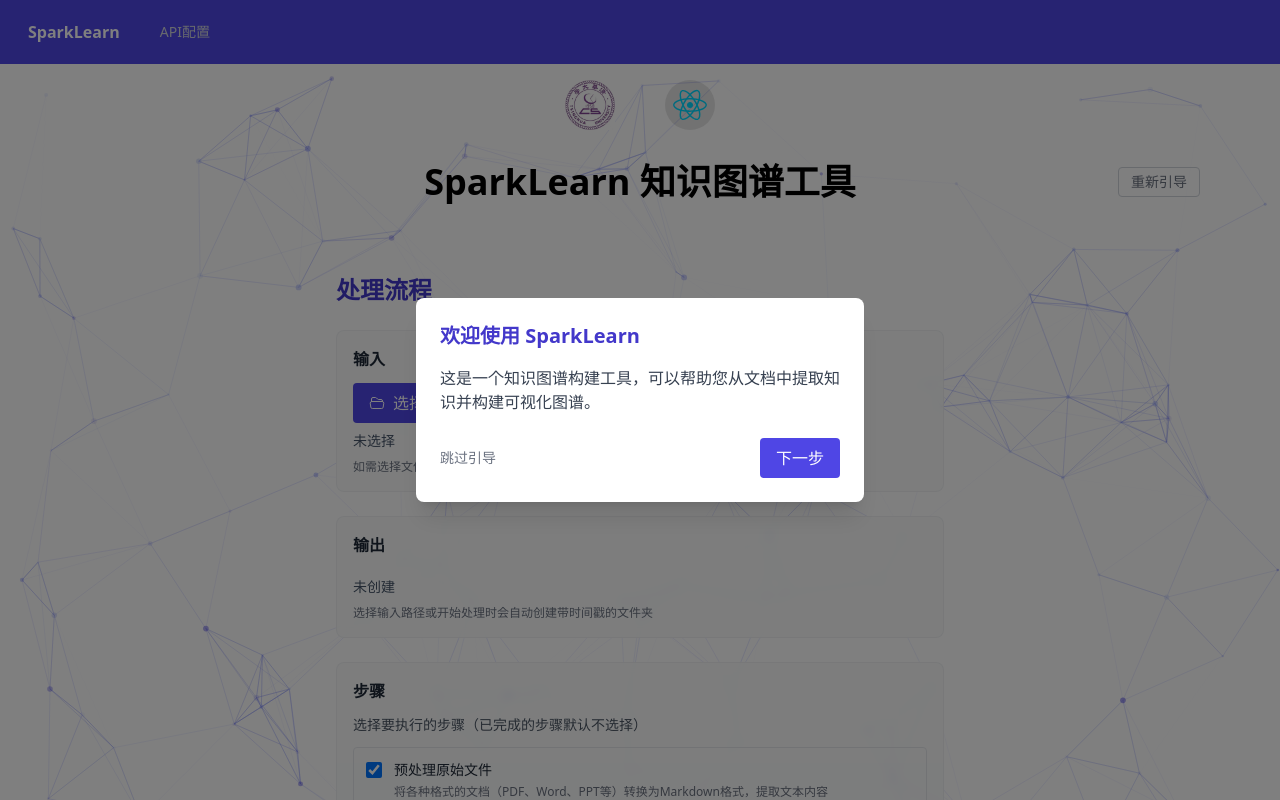
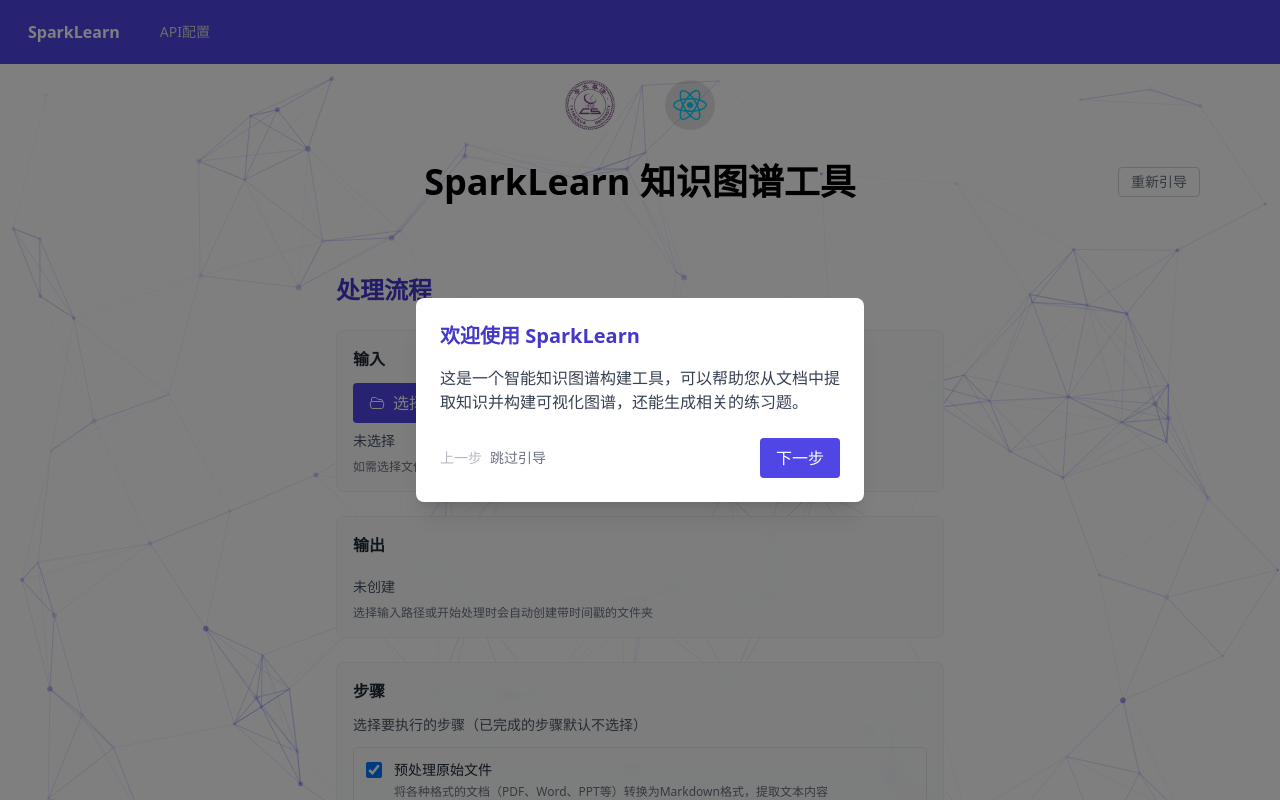
Before and after one commit to yks23/SparkLearn-WebUI, a React (Vite) app in the folder web/: page / in a window 1280 px wide. Both pictures are taken after a click on the button "开始学习". Shown: the top 800 px of the page. Built offline with nearby package versions, Linux system fonts and the light colour scheme.

Commit message:
引导优化

```diff
--- a/web/src/pages/Root.jsx
+++ b/web/src/pages/Root.jsx
@@ -26,17 +26,37 @@
   const guideSteps = [
     {
       title: "欢迎使用 SparkLearn",
-      content: "这是一个知识图谱构建工具，可以帮助您从文档中提取知识并构建可视化图谱。",
+      content: "这是一个智能知识图谱构建工具，可以帮助您从文档中提取知识并构建可视化图谱，还能生成相关的练习题。",
       action: "下一步"
     },
     {
-      title: "基本使用流程",
-      content: "1. 选择输入文件或文件夹\n2. 选择要执行的步骤\n3. 点击开始处理\n4. 查看进度日志",
+      title: "第一步：配置处理流程",
+      content: "1. 选择输入文件或文件夹（支持PDF、Word、PPT、TXT等格式）\n2. 选择输出目录保存处理结果\n3. 勾选需要执行的步骤（可以一次性勾选所有步骤）\n4. 点击'开始处理'按钮\n\n系统会自动按顺序执行：文档预处理 → 知识增广 → 构建知识图谱",
       action: "下一步"
     },
     {
-      title: "注意事项",
-      content: "• 支持PDF、Word、PPT等格式\n• 处理时间取决于文档大小\n• 如遇错误请查看详细日志",
+      title: "第二步：查看处理进度",
+      content: "1. 在进度条中查看当前执行步骤\n2. 在日志区域查看详细处理信息\n3. 系统会自动跳过已完成的步骤\n4. 等待所有步骤完成\n\n处理时间取决于文档大小，大文档可能需要几分钟。",
+      action: "下一步"
+    },
+    {
+      title: "第三步：查看知识图谱",
+      content: "1. 处理完成后，在'知识图谱预览'区域查看生成的图谱\n2. 可以放大、缩小、拖拽查看不同部分\n3. 点击节点查看详细信息\n4. 图谱会自动保存为图片格式（可在输出文件夹/tree/graph/下找到）\n\n这里展示了所有提取的概念和它们之间的关联关系。",
+      action: "下一步"
+    },
+    {
+      title: "第四步：选择概念生成题目",
+      content: "1. 在知识图谱中点击感兴趣的概念节点\n2. 或者在下拉菜单中选择特定概念\n3. 选择题目类型（选择题、填空题、简答题等）\n4. 设置题目数量和难度\n5. 点击'生成题目'按钮\n\n系统会根据选中的概念自动生成相关的练习题。",
+      action: "下一步"
+    },
+    {
+      title: "第五步：查看和导出题目",
+      content: "1. 查看生成的题目列表\n2. 可以编辑或删除不满意的题目\n3. 点击'导出题目'保存为文件\n4. 支持多种格式：Word、PDF、JSON等\n\n生成的题目可以直接用于教学或学习测试。",
+      action: "下一步"
+    },
+    {
+      title: "注意事项和技巧",
+      content: "• 建议先处理小文档测试流程\n• 如遇错误请查看详细日志信息\n• 可以随时跳过已完成的步骤\n• 生成的图谱和题目都可以重复使用\n• 支持批量处理多个文档\n• 可以点击右上角'重新引导'按钮重新查看此说明",
       action: "开始使用"
     }
   ];
@@ -48,6 +68,12 @@
       // 完成引导，记录到本地存储
       localStorage.setItem('sparklearn_guide_shown', 'true');
       setShowGuide(false);
+    }
+  };
+
+  const prevGuideStep = () => {
+    if (guideStep > 0) {
+      setGuideStep(guideStep - 1);
     }
   };
 
@@ -160,12 +186,21 @@
             <h2 className="text-xl font-bold mb-4 text-indigo-700">{guideSteps[guideStep].title}</h2>
             <div className="text-gray-700 mb-6 whitespace-pre-line">{guideSteps[guideStep].content}</div>
             <div className="flex justify-between items-center">
+              <div className="flex items-center">
+                <button
+                  onClick={prevGuideStep}
+                  className="text-gray-500 hover:text-gray-700 text-sm mr-2 disabled:opacity-50 disabled:cursor-not-allowed"
+                  disabled={guideStep === 0}
+                >
+                  上一步
+                </button>
                 <button
                   onClick={skipGuide}
                   className="text-gray-500 hover:text-gray-700 text-sm"
                 >
                   跳过引导
                 </button>
+              </div>
               <button
                 onClick={nextGuideStep}
                 className="bg-indigo-600 text-white px-4 py-2 rounded hover:bg-indigo-700"
```
Lines whose indentation alone changed are shown as unchanged.
